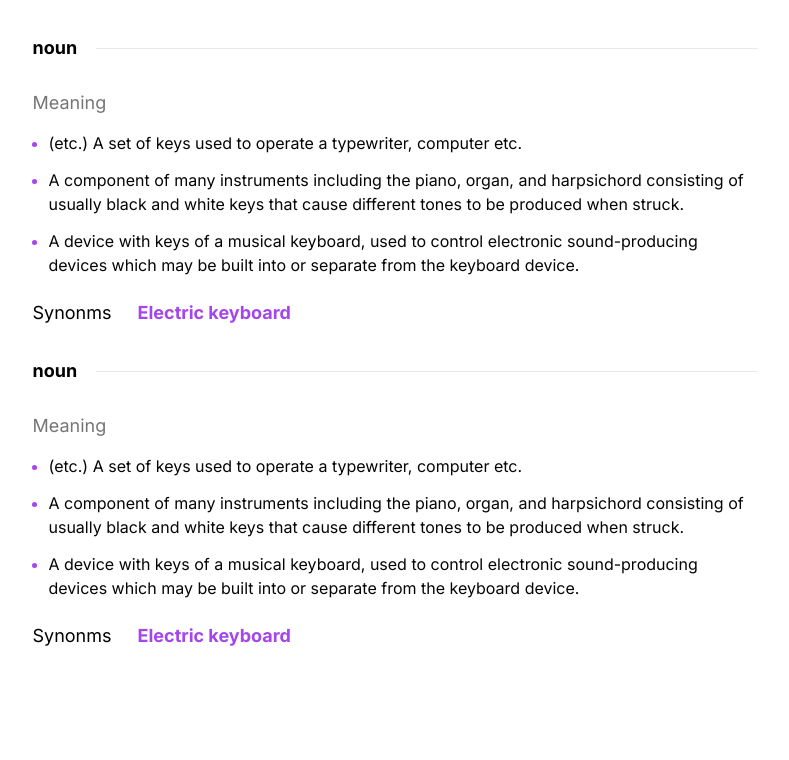
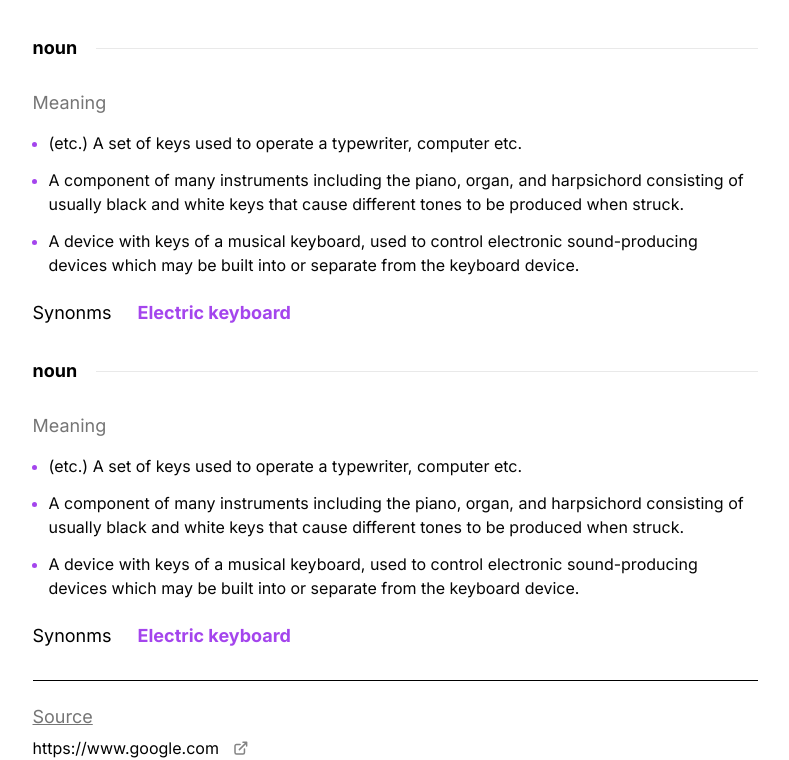
Before and after one commit to hasiciburak/dictionary-app, a React (Create React App) app: page / in a window 1280 px wide. Shown: the part 315-1075 px from the top of the page, without its empty margins (245-1034 px from the left). Before the commit the page ends 963 px from the top, so only its background shows below. Built offline with nearby package versions, Linux system fonts and the light colour scheme.

Commit message:
Source Area Added

```diff
--- a/src/App.js
+++ b/src/App.js
@@ -4,6 +4,7 @@ import Play from './components/icons/Play'
 import Navigation from './components/layout/Navigation'
 import Header from './components/layout/Header'
 import MeaningArea from './components/layout/MeaningArea'
+import SourceArea from './components/layout/SourceArea'
 
 function App() {
   const [mode, setMode] = useState()
@@ -43,7 +44,7 @@ function App() {
       <Header fontClass={fontClass} />
       <MeaningArea fontClass={fontClass} />
       <MeaningArea fontClass={fontClass} />
-
+      <SourceArea fontClass={fontClass} />
       {/* IF THERE IS NO DEFINITION PROVIDED */}
       {/* <NoDefinition /> */}
     </div>
--- a/src/components/layout/MeaningArea/index.js
+++ b/src/components/layout/MeaningArea/index.js
@@ -1,6 +1,9 @@
 import React from 'react'
 
 const MeaningArea = ({ fontClass }) => {
+  const listClasses = 'text-dark-orchid mt-[13px]'
+  const listSpanClasses = `text-custom-black ${fontClass} dark:text-white`
+
   return (
     <div className="">
       <div className="flex flex-row w-full items-center gap-[19px] mt-[34px]">
@@ -12,19 +15,17 @@ const MeaningArea = ({ fontClass }) => {
       <div className="mt-[31px]">
         <p className={`${fontClass} text-custom-gray`}> Meaning</p>
         <ul className={`list-disc list-outside ms-4 mt-[16px] ${fontClass}`}>
-          <li className="text-dark-orchid mt-[13px]">
-            <span className={`text-custom-black ${fontClass}`}>
-              (etc.) A set of keys used to operate a typewriter, computer etc.
-            </span>
+          <li className={listClasses}>
+            <span className={listSpanClasses}>(etc.) A set of keys used to operate a typewriter, computer etc.</span>
           </li>
-          <li className="text-dark-orchid mt-[13px]">
-            <span className={`text-custom-black ${fontClass}`}>
+          <li className={listClasses}>
+            <span className={listSpanClasses}>
               A component of many instruments including the piano, organ, and harpsichord consisting of usually black
               and white keys that cause different tones to be produced when struck.
             </span>
           </li>
-          <li className="text-dark-orchid mt-[13px]">
-            <span className={`text-custom-black ${fontClass}`}>
+          <li className={listClasses}>
+            <span className={listSpanClasses}>
               A device with keys of a musical keyboard, used to control electronic sound-producing devices which may be
               built into or separate from the keyboard device.
             </span>
--- /dev/null
+++ b/src/components/layout/SourceArea/index.js
@@ -0,0 +1,18 @@
+import React from 'react'
+import newWindowIcon from '../../../assets/images/icon-new-window.svg'
+const SourceArea = ({ fontClass }) => {
+  return (
+    <div className="mt-[32px]">
+      <hr />
+      <p className={`${fontClass} mt-[24px] text-custom-gray underline`}>Source</p>
+      <div className="mt-[7px] flex gap-[15px]">
+        <a href="https://www.google.com" target="_blank" className={`${fontClass}`}>
+          https://www.google.com
+        </a>
+        <img src={newWindowIcon} alt="New window Icon" />
+      </div>
+    </div>
+  )
+}
+
+export default SourceArea
```
